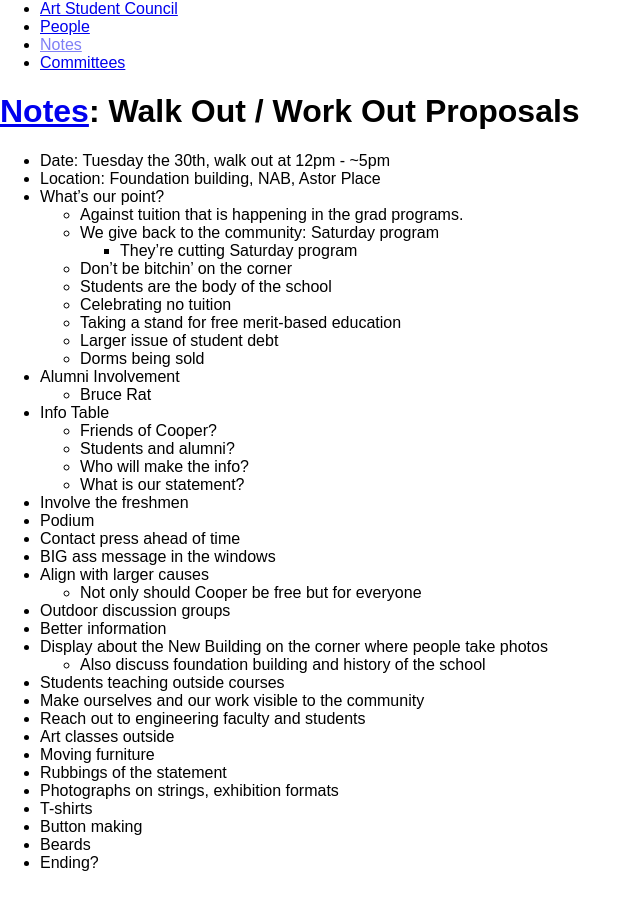
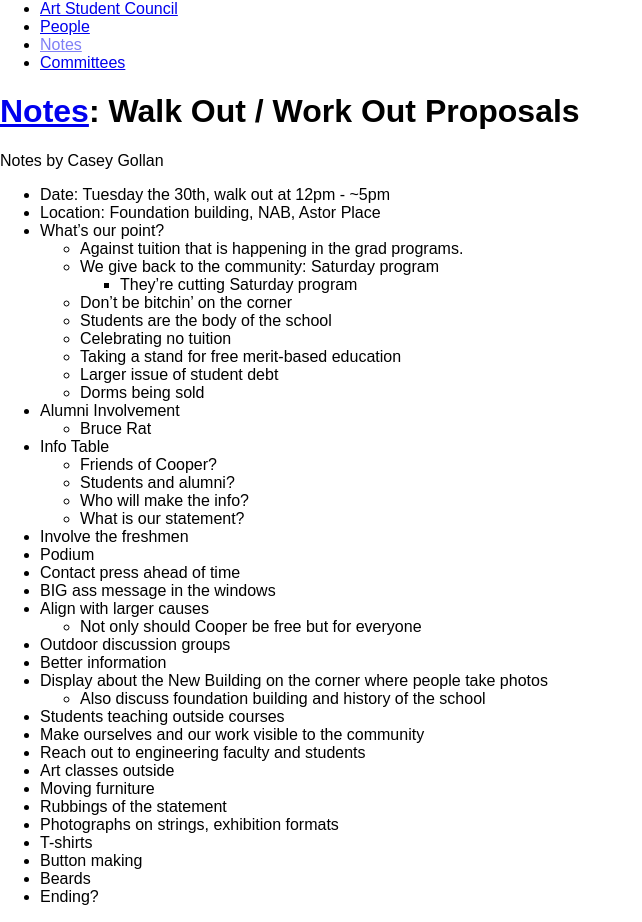
Before and after one commit to CooperASC/cooperasc.github.com, a Jekyll site: the page built from _posts/notes/2012-10-23-walk-out-work-out-proposals.md, in a window 1280 px wide. Shown: the whole page, without its empty margins (0-642 px from the left). Built offline with Jekyll 4.4.1, drawn with Linux system fonts in a browser that asks for light colours; before the commit the page ends 900 px from its top, so only the background shows below that.

Commit message:
added notetaker to note template

```diff
--- a/_layouts/notes-single.html
+++ b/_layouts/notes-single.html
@@ -4,5 +4,6 @@
 ---
 
 <h1><a href="/notes">Notes</a>: {{ page.title }}</h1>
+<p>Notes by {{ page.notetaker }}</p>
 
 {{content}}
```
